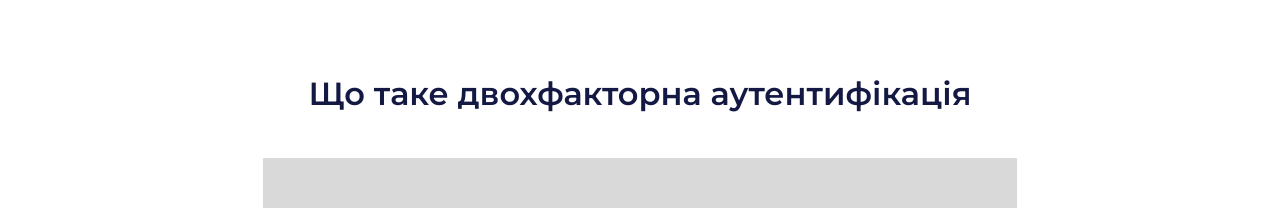
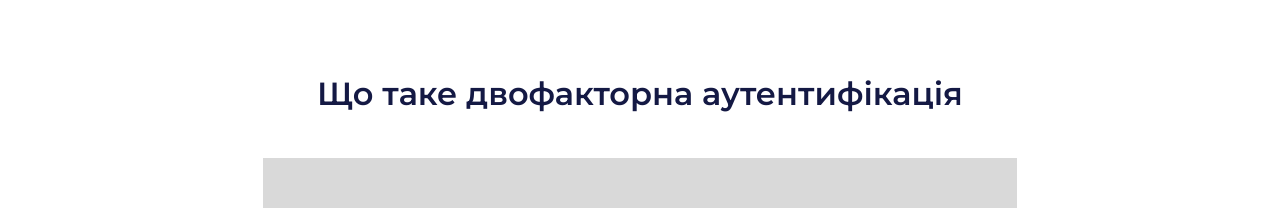
Before and after one commit to baza-trainee/ataka-help-front-end, a Next.js app: page /useful-information/3 in a window 1280 px wide. Shown: the part 290-498 px from the top of the page. Built offline with nearby package versions, Linux system fonts and the light colour scheme.

Commit message:
adds json

```diff
--- /dev/null
+++ b/public/files/useful-information.json
@@ -0,0 +1,22 @@
+[
+  {
+    "title": "Як обрати пароль",
+    "blockOne": "Це спосіб, який гарантує, що доступ до ваших даних маєте тільки ви, навіть якщо ваш пароль попав до когось іншого. Це спосіб, який гарантує, що доступ до ваших даних маєте тільки ви, навіть якщо ваш пароль попав до когось іншого. Аутентифікація - це підтвердження, що ви -це саме ви. Перший фактор підтвердження - пароль, який ви встановлюєте до електронної пошти. Другий - найчастіше це СМС, що приходить на запит на ваш номер телефона.  Оскільки два фактори захисту розведені по різних гаджетах, це вас захищає двічі надійніше.",
+    "blockTwo": "Більшість цифрових продуктів - пошти або банківського сервісу пропонують вам встановити двофакторну аутентифікацію, коли ви реєструєтесь в сервісі. Не нехтуйте цим способом, особливо коли йдеться про банківські дані - так ви максимально захистите себе від крадіжки коштів. Існує близько шести способів аутентифікації крім названих - також відбиток пальця, кодове слово та інші."
+  },
+  {
+    "title": "Як замінити пароль до акаунту в соціальній мережі",
+    "blockOne": "На основному фото вгорі праворуч натисніть стрілочку вниз. Оберіть Налаштування. Оберіть зліва розділ Пароль і безпека. Натисніть Змінити пароль, після чого натисніть на обліковому записі, який потрібно оновити. Введіть поточний і новий паролі. Натисніть  Змінити пароль.",
+    "blockTwo": "Змініть пароль, якщо підозрюєте, що хтось зламав ваш акаунт, і ви помітили незвичні дії, яких ви не виконували. Використайте нову комбінацію літер і цифр, несхожу на попередню, щоб не допустити підбору паролю."
+  },
+  {
+    "title": "Що таке двофакторна аутентифікація",
+    "blockOne": "Це спосіб, який гарантує, що доступ до ваших даних маєте тільки ви, навіть якщо ваш пароль попав до когось іншого. Це спосіб, який гарантує, що доступ до ваших даних маєте тільки ви, навіть якщо ваш пароль попав до когось іншого. Аутентифікація - це підтвердження, що ви -це саме ви. Перший фактор підтвердження - пароль, який ви встановлюєте до електронної пошти. Другий - найчастіше це СМС, що приходить на запит на ваш номер телефона.  Оскільки два фактори захисту розведені по різних гаджетах, це вас захищає двічі надійніше.",
+    "blockTwo": "Більшість цифрових продуктів - пошти або банківського сервісу пропонують вам встановити двофакторну аутентифікацію, коли ви реєструєтесь в сервісі. Не нехтуйте цим способом, особливо коли йдеться про банківські дані - так ви максимально захистите себе від крадіжки коштів. Існує близько шести способів аутентифікації крім названих - також відбиток пальця, кодове слово та інші."
+  },
+  {
+    "title": "Як обрати і встановити антивірус",
+    "blockOne": "Оберіть розробника антивірусної програми. Вони бувать безкоштовні і платні, для різних гаджетів, для всієї родини або одного компьютера. Знайдіть на офіційному сайті розробника кнопку Download. Це програма, яка автоматично запуститься, щоб встановитись на ваш пристрій. Натисніть її і дочекайтесь, поки процес встановлення завершиться. Підтверджуйте ті налаштування, які запропонує вам програма, фактично вони універсальні.",
+    "blockTwo": "Антивірусна програма захистить ваш пристрій від атак з зовнішньої сторони - з Інтернету. В операційній системі Windows встановлено автоматичний антивірус Microsoft Defender - він є досить надійним, якщо ви користуєтесь офіційною версією ОС."
+  }
+]
--- a/src/pages/useful-information/3/index.tsx
+++ b/src/pages/useful-information/3/index.tsx
@@ -3,13 +3,17 @@ import type { NextPage } from "next";
 import UserLayout from "@/components/UserLayout/UserLayout";
 import UsefulInformation from "@/components/UsefulInformation";
 import Slider from "@/components/Slider";
-import Header from "@/components/Header";
+import information from "../../../../public/files/useful-information.json";
 
 const TwoFactorAuthentication: NextPage = () => {
+  const title = information[2].title;
+  const blockOne = information[2].blockOne;
+  const blockTwo = information[2].blockTwo;
+
   return (
     <UserLayout title="TwoFactorAuthentication">
-       <Slider />
-      <UsefulInformation title="Що таке двохфакторна аутентифікація"/>
+      <Slider />
+      <UsefulInformation title={title} />
     </UserLayout>
   );
 };
```
